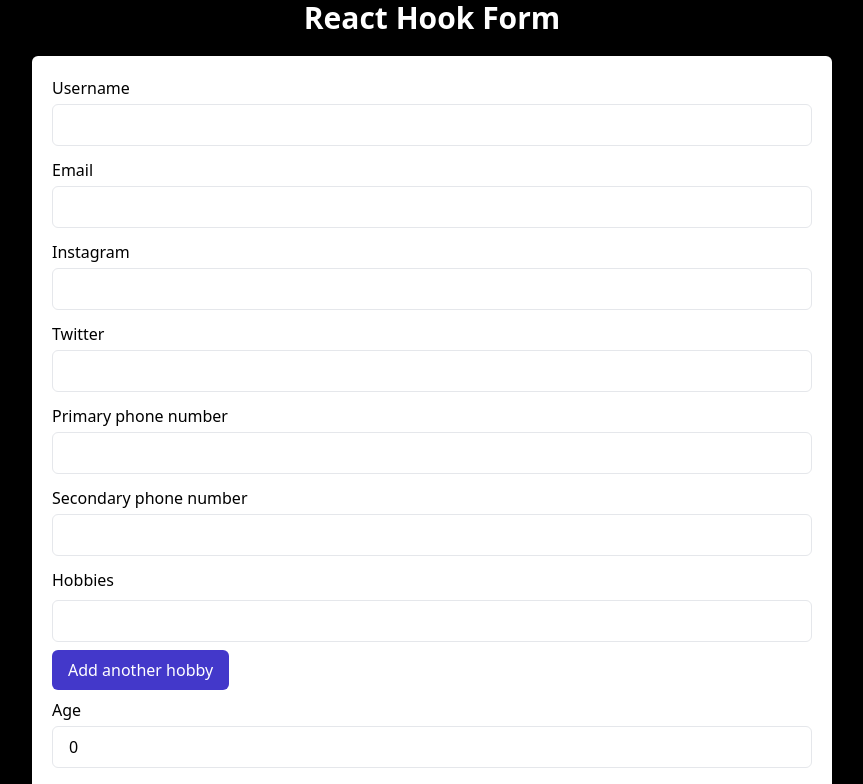
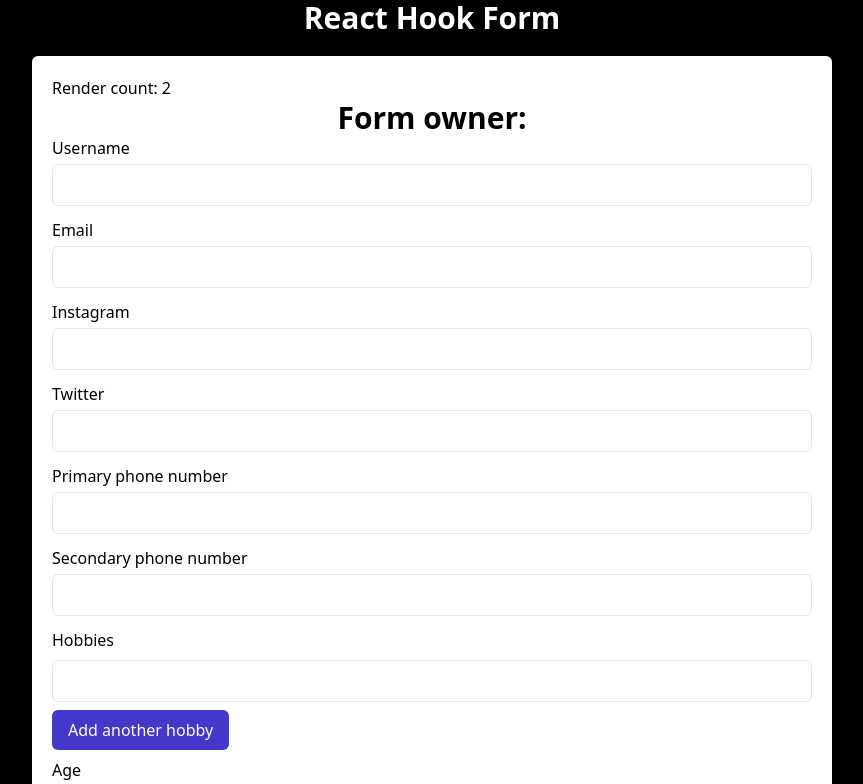
Before and after one commit to VatsalDave2102/react-hook-form-tutorial, a React (Vite) app: page / in a window 1280 px wide. Shown: the top 784 px of the page, without its empty margins (208-1071 px from the left). Built offline with nearby package versions, Linux system fonts and the light colour scheme.

Commit message:
add watch method

```diff
--- a/src/components/UserDetailsForm.tsx
+++ b/src/components/UserDetailsForm.tsx
@@ -19,6 +19,7 @@ type FormValues = {
 	dob: Date;
 };
 
+let renderCount = 0;
 const UserDetailsForm = () => {
 	// for managing forms with ease
 	const form = useForm<FormValues>({
@@ -37,7 +38,7 @@ const UserDetailsForm = () => {
 		},
 	});
 
-	const { register, control, handleSubmit, formState } = form;
+	const { register, control, handleSubmit, formState, watch } = form;
 
 	const { errors } = formState; //formstate contains info about entire form state, helps to keep on track with user's interaction
 
@@ -52,8 +53,16 @@ const UserDetailsForm = () => {
 		console.log("Form data:", formdata);
 	};
 
+	// watch method will watch specified inputs and return their values, useful to render input value and for determining what to render by condition
+	const watchUserame = watch("username");
+
+	renderCount++;
 	return (
 		<div className="p-5 bg-white rounded-md max-w-[800px] mx-auto">
+			<h1>Render count: {renderCount}</h1>
+			<h1 className="text-3xl font-bold text-center">
+				Form owner: {watchUserame}
+			</h1>
 			<form
 				className="flex flex-col gap-y-2"
 				onSubmit={handleSubmit(onSubmitHandler)} // handleSubmit will recieve form data if form validation is successful
```
